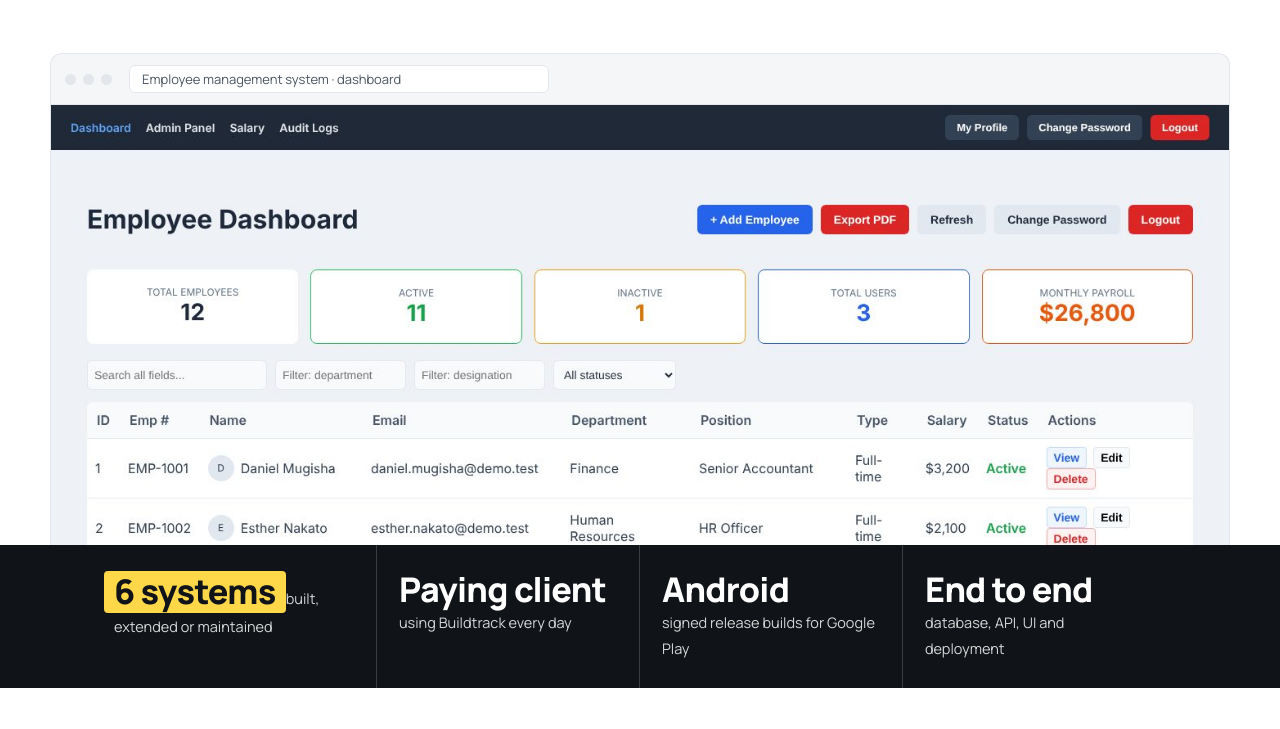
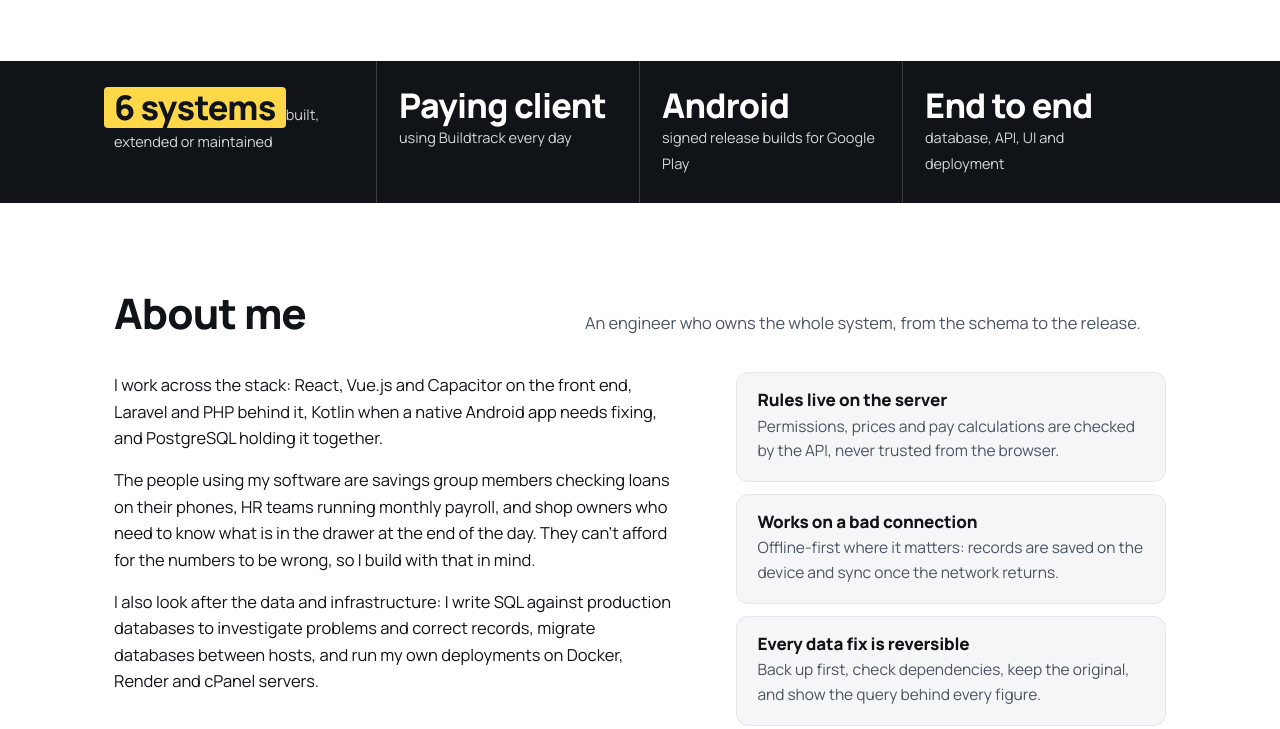
Before and after one commit to Lwamba-Najib/Lwamba-Najib.github.io, a plain HTML site: page index.html in a window 1280 px wide. Shown: the part 634-1363 px from the top of the page. Drawn offline with Linux system fonts and the light colour scheme.

Commit message:
Profile picture, screenshots, PWA and APIs; tidy hero

```diff
--- a/index.html
+++ b/index.html
@@ -47,7 +47,7 @@ h1,h2,h3{font-weight:800;letter-spacing:-.02em;line-height:1.08;margin:0;text-wr
 .top nav a:hover{color:var(--ink);background:var(--panel)}
 .top nav a.hire{background:var(--ink);color:var(--bg);margin-left:6px}
 
-.hero{padding:clamp(40px,6vw,80px) 0 0}
+.hero{padding:clamp(40px,6vw,80px) 0 clamp(40px,5vw,64px)}
 .intro{display:grid;grid-template-columns:minmax(0,1.5fr) minmax(0,1fr);gap:clamp(28px,5vw,72px);align-items:end}
 .avatar{display:block;width:120px;height:120px;border-radius:50%;object-fit:cover;object-position:50% 22%;border:3px solid var(--yellow);margin:0 0 20px}
 .hero h1{font-size:clamp(40px,6vw,64px);margin-bottom:18px}
@@ -227,11 +227,6 @@ section{padding:18pt 0;break-inside:auto}
         </ul>
       </aside>
     </div>
-
-    <figure class="shot">
-      <div class="bar" aria-hidden="true"><i></i><i></i><i></i><span>Employee management system · dashboard</span></div>
-      <button type="button" data-full="img/ems-dashboard.jpg" data-cap="Employee management system: dashboard with headcount, payroll total, search and filters"><img src="img/ems-dashboard.jpg" alt="Employee management system dashboard with summary cards and a table of employees"></button>
-    </figure>
   </div>
 
   <div class="stats">
@@ -302,7 +297,8 @@ section{padding:18pt 0;break-inside:auto}
         </div>
         <div class="body">
           <p>Keeps complete staff records, runs monthly payroll and records who changed what.</p>
-          <div class="shots">
+          <div class="shots two">
+            <figure><button type="button" data-full="img/ems-dashboard.jpg" data-cap="Employee management system: dashboard with headcount, payroll total, search and filters"><img src="img/ems-dashboard.jpg" alt="Employee management system dashboard with summary cards and a table of employees" loading="lazy"></button><figcaption>Dashboard</figcaption></figure>
             <figure><button type="button" data-full="img/ems-payroll.jpg" data-cap="Salary management: monthly payroll with gross, net and payment status"><img src="img/ems-payroll.jpg" alt="Salary management screen listing monthly payroll records" loading="lazy"></button><figcaption>Monthly payroll</figcaption></figure>
             <figure><button type="button" data-full="img/ems-audit.jpg" data-cap="Audit log: an update expanded to show old and new values"><img src="img/ems-audit.jpg" alt="Audit log with one entry expanded to show old and new values" loading="lazy"></button><figcaption>Audit trail</figcaption></figure>
             <figure><button type="button" data-full="img/ems-profile.jpg" data-cap="Employee profile with payroll and statutory details"><img src="img/ems-profile.jpg" alt="Employee profile dialog with personal, bank, TIN and NSSF details" loading="lazy"></button><figcaption>Employee profile</figcaption></figure>
```
